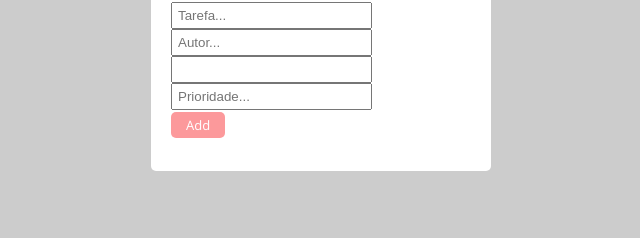
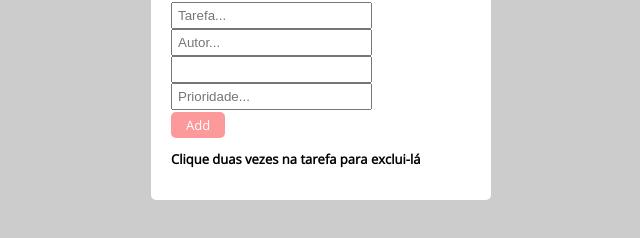
Before and after one commit to marciaregi/ToDo_List, a website: page public/index.html in a window 1280 px wide. Shown: the part 106-344 px from the top of the page, without its empty margins (319-959 px from the left). Drawn offline with nearby package versions, Linux system fonts and the light colour scheme; no server answers.

Commit message:
Alteração no html

```diff
--- a/public/index.html
+++ b/public/index.html
@@ -36,6 +36,7 @@
 
     <div id="button" type="submit">Add</div>
     <br/>
+    <p><strong> Clique duas vezes na tarefa para exclui-lá </strong></p>
     <ol></ol>
 
   </body>
```
Lines whose indentation alone changed are shown as unchanged.
